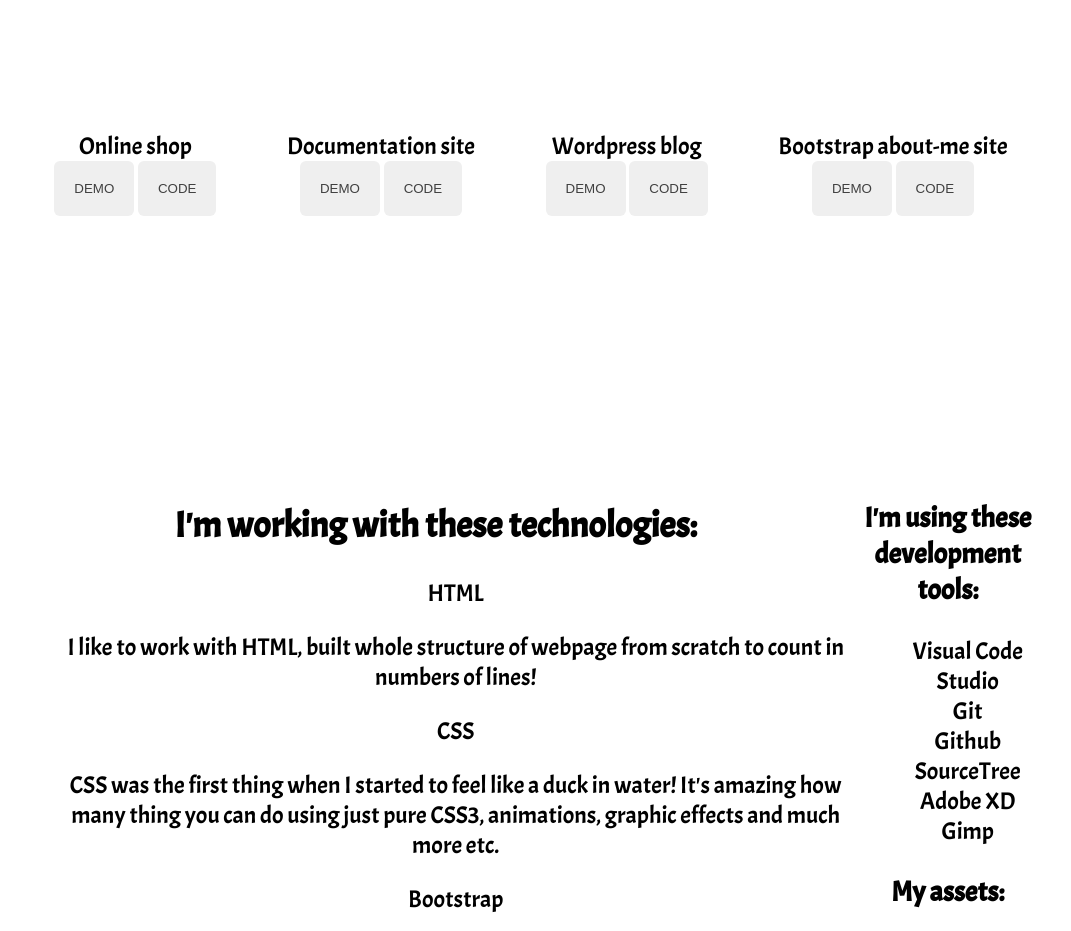
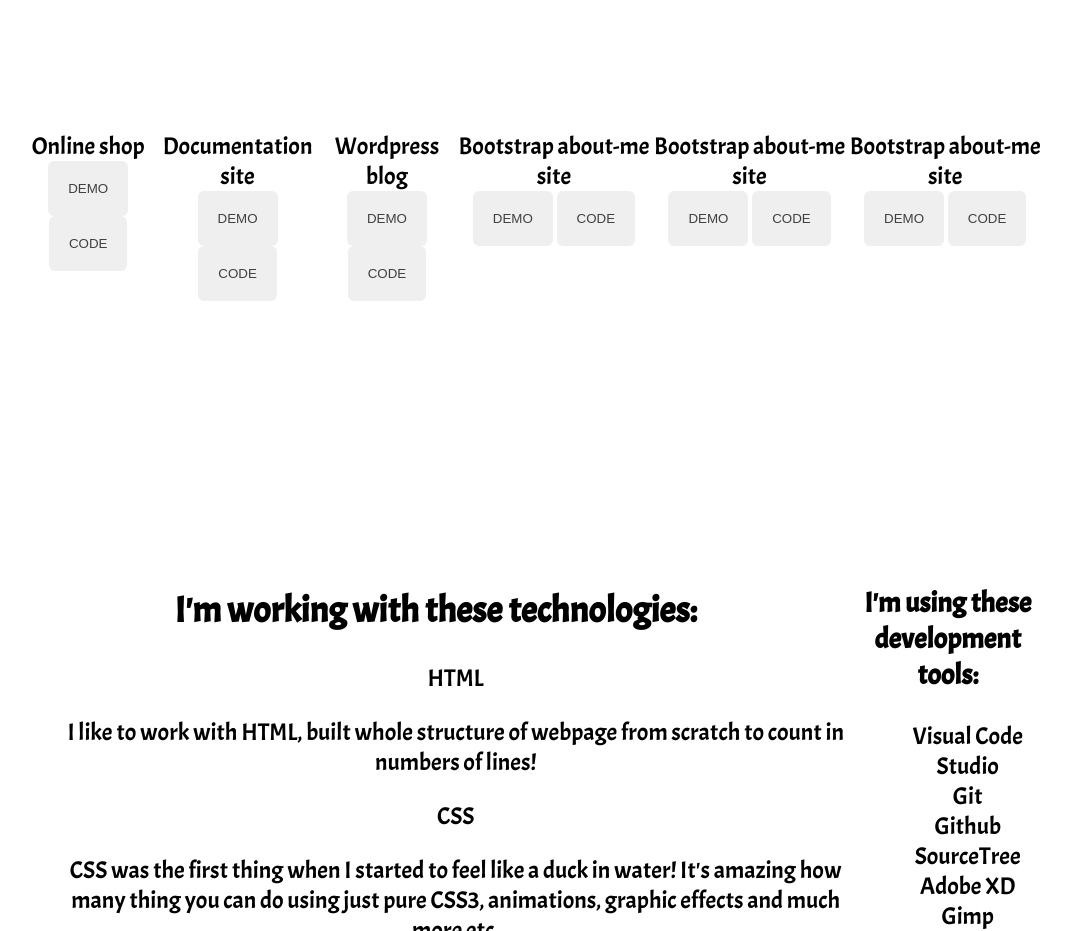
Before and after one commit to 282621/portfolio-site, a plain HTML site: page index.html in a window 1280 px wide. Shown: the part 1520-2451 px from the top of the page, without its empty margins (109-1180 px from the left). Drawn offline with Linux system fonts and the light colour scheme; a script that the page names is missing.

Commit message:
Add more projects for index.html.
Extend version of my "project" sector.

```diff
--- a/index.html
+++ b/index.html
@@ -116,6 +116,24 @@
 
                         </div>
 
+                        <div id="weather-app-example" class="weather-app-example"><a href="">Bootstrap about-me site</a>
+
+                            <div>
+                                <button id="weather-app-demo-button" class="btn btn-spec">Demo</button>
+                                <button id="weather-app-code-button" class="btn btn-spec">Code</button>
+                            </div>
+
+                        </div>
+
+                        <div id="product-landing-example" class="product-landing-example"><a href="">Bootstrap about-me site</a>
+
+                            <div>
+                                <button id="product-landing-demo-button" class="btn btn-spec">Demo</button>
+                                <button id="product-landing-code-button" class="btn btn-spec">Code</button>
+                            </div>
+
+                        </div>
+
                 </div>
 
             </section>
```
